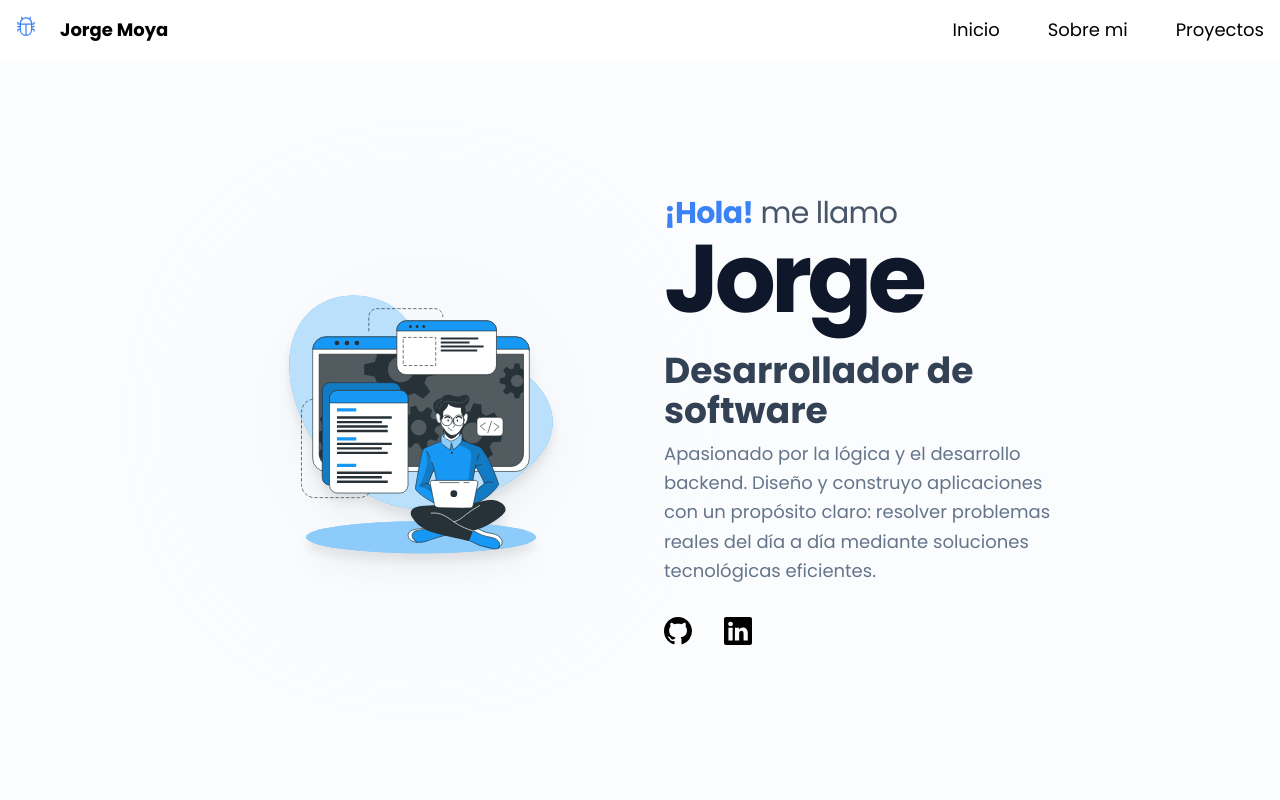
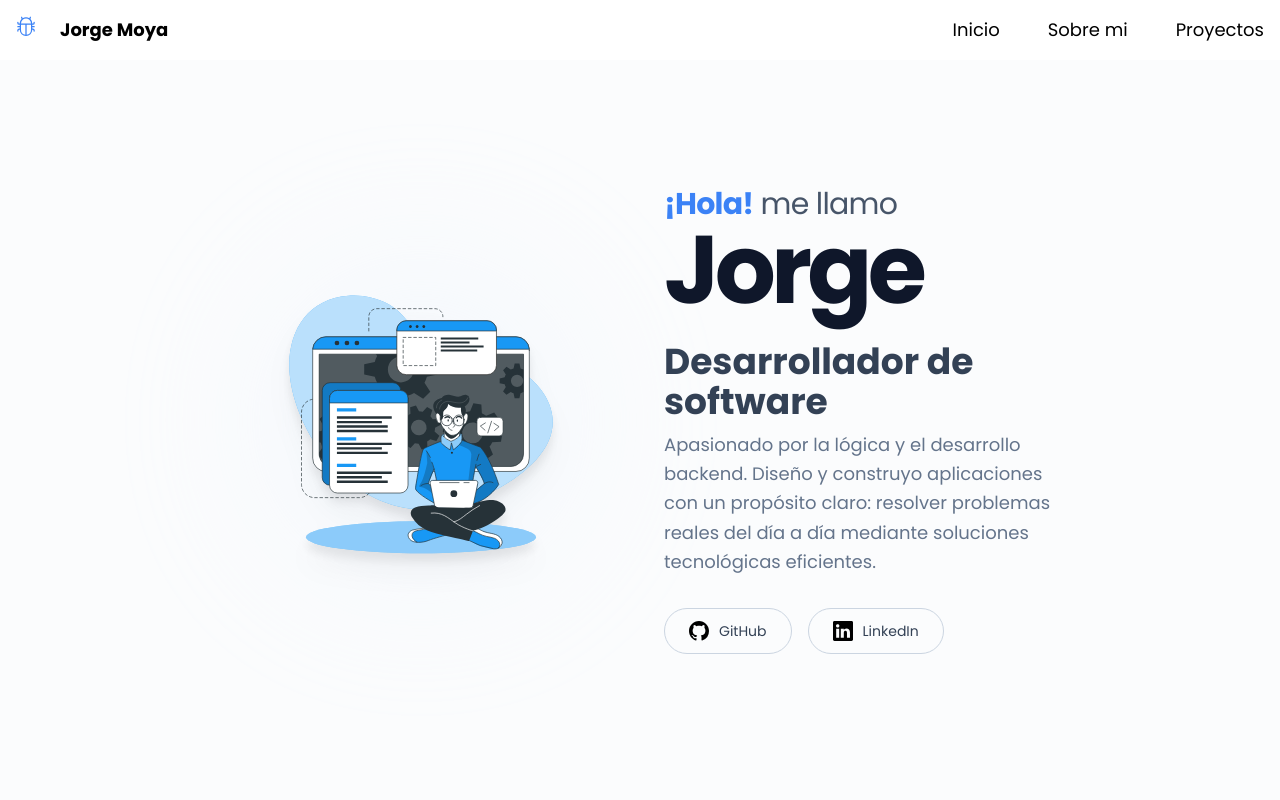
Before and after one commit to jrge-dev/inicio, a React (Vite) app: page / in a window 1280 px wide. Shown: the top 800 px of the page. Built offline with nearby package versions, Linux system fonts and the light colour scheme.

Commit message:
Update the social media links UI

```diff
--- a/src/components/Banner.jsx
+++ b/src/components/Banner.jsx
@@ -1,34 +1,31 @@
 import Github from "../assets/github.svg";
 import Linkedin from "../assets/linkedin.svg";
 
-const Banner = () => {
+function Banner() {
   return (
-    <div className="flex space-x-8 justify-center">
+    <div className="flex gap-4">
       <a
-        target="__blank"
-        aria-label="Enlace a github de Jorge"
         href="https://github.com/jrge-dev"
+        target="_blank"
+        rel="noopener noreferrer"
+        className="inline-flex items-center gap-2.5 px-6 py-3 rounded-full border border-slate-300 dark:border-slate-600 hover:bg-slate-100 dark:hover:bg-slate-700 hover:scale-105 hover:-translate-y-0.5 transition-all duration-300 ease-out text-sm font-medium text-slate-700 dark:text-slate-200"
+        aria-label="Perfil de GitHub de Jorge"
       >
-        <img
-          className="w-7 h-7 dark:filter dark:invert"
-          aria-label=""
-          src={Github}
-          alt=""
-        />
+        <img className="w-5 h-5 dark:brightness-0 dark:invert" src={Github} alt="" />
+        GitHub
       </a>
       <a
-        target="__blank"
-        aria-label="Enlace a linkedin de Jorge"
         href="https://www.linkedin.com/in/jorge-luis-moya-moya/"
+        target="_blank"
+        rel="noopener noreferrer"
+        className="inline-flex items-center gap-2.5 px-6 py-3 rounded-full border border-slate-300 dark:border-slate-600 hover:bg-blue-50 dark:hover:bg-blue-900/20 hover:border-blue-400 dark:hover:border-blue-500 hover:scale-105 hover:-translate-y-0.5 transition-all duration-300 ease-out text-sm font-medium text-slate-700 dark:text-slate-200"
+        aria-label="Perfil de LinkedIn de Jorge"
       >
-        <img
-          className="w-7 h-7 dark:filter dark:invert "
-          src={Linkedin}
-          alt=""
-        />
+        <img className="w-5 h-5 dark:brightness-0 dark:invert" src={Linkedin} alt="" />
+        LinkedIn
       </a>
     </div>
   );
-};
+}
 
 export default Banner;
```
